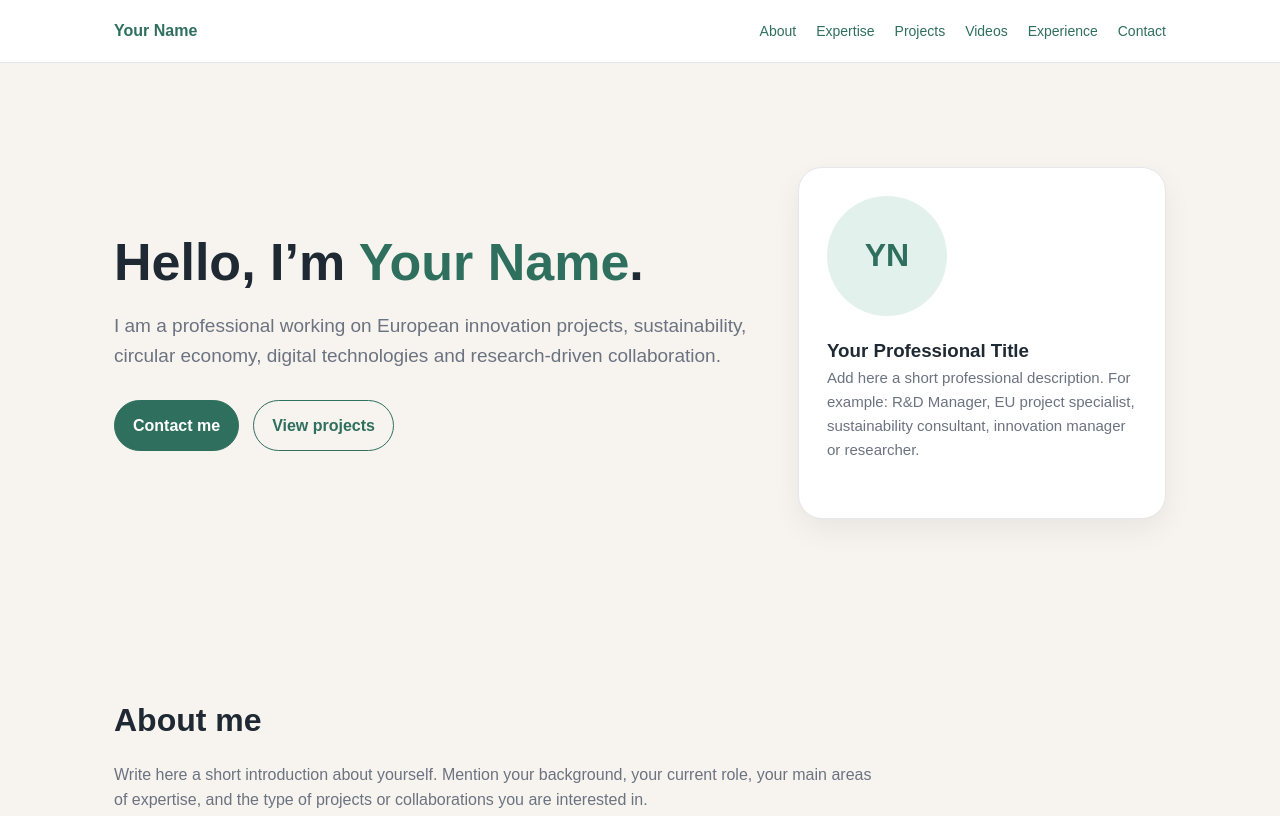
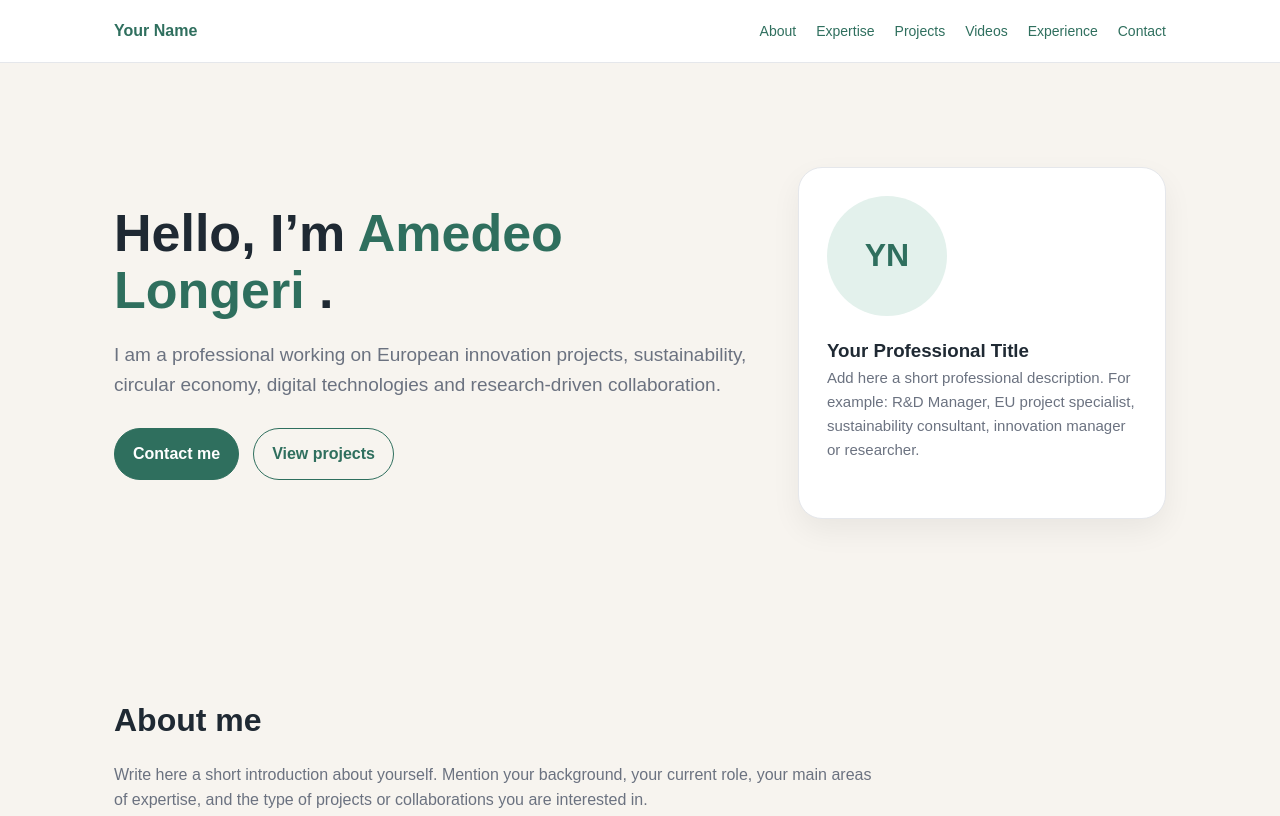
Before and after one commit to amedeolongeri/amedeo-longeri-portfolio, a plain HTML site: page index.html in a window 1280 px wide. Shown: the top 816 px of the page. Drawn offline with Linux system fonts and the light colour scheme.

Commit message:
Update index.html

```diff
--- a/index.html
+++ b/index.html
@@ -3,7 +3,7 @@
 <head>
   <meta charset="UTF-8" />
   <meta name="viewport" content="width=device-width, initial-scale=1.0" />
-  <title>Your Name | CV Website</title>
+  <title> Amedeo Longeri </title>
 
   <style>
     :root {
@@ -324,7 +324,7 @@
   <main>
     <section class="hero">
       <div>
-        <h1>Hello, I’m <span>Your Name</span>.</h1>
+        <h1>Hello, I’m <span> Amedeo Longeri </span>.</h1>
         <p>
           I am a professional working on European innovation projects,
           sustainability, circular economy, digital technologies and research-driven
```
